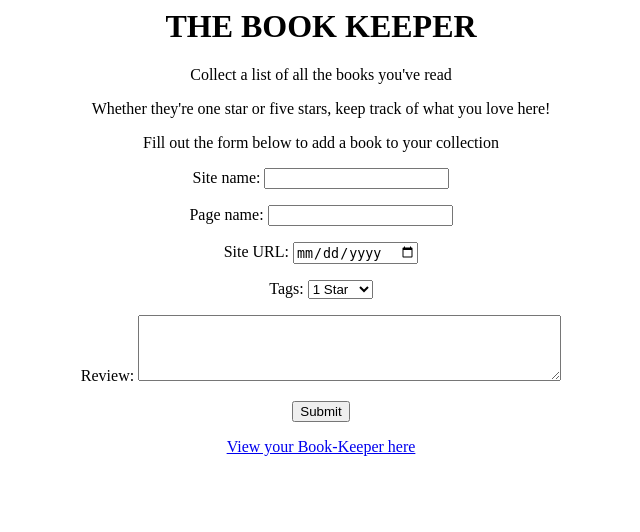
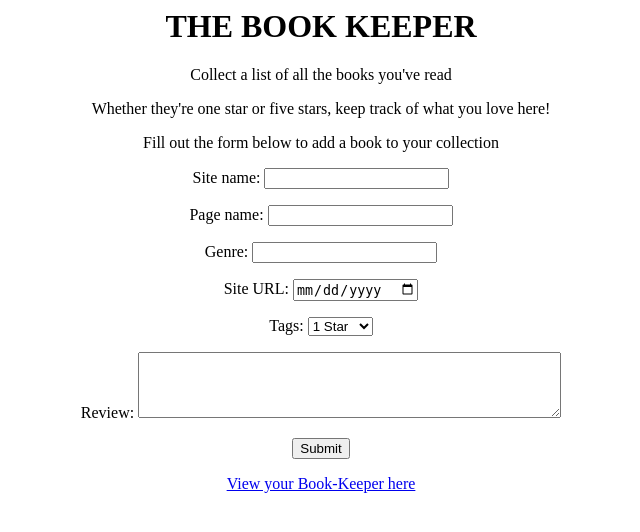
Before and after one commit to bekrol/cosc349-assn1, a PHP site: page / in a window 1280 px wide. Shown: the top 532 px of the page, without its empty margins (319-959 px from the left). Run offline with PHP 8.4, Linux system fonts and the light colour scheme.

Commit message:
Added genre to form

```diff
--- a/www/index.php
+++ b/www/index.php
@@ -20,6 +20,11 @@
   <p>
     <label for="author">Page name:</label>
     <input type="text" name="author" id="author" required><br>
+  </p>
+  <p>
+    <label for="genre">Genre:</label>
+    <input type="text" name="genre" id="genre" required><br>
+  </p>
   <p>
     <label for="dateFinished">Site URL:</label>
     <input type="date" name="dateFinished" id="dateFinished" required><br>
```
